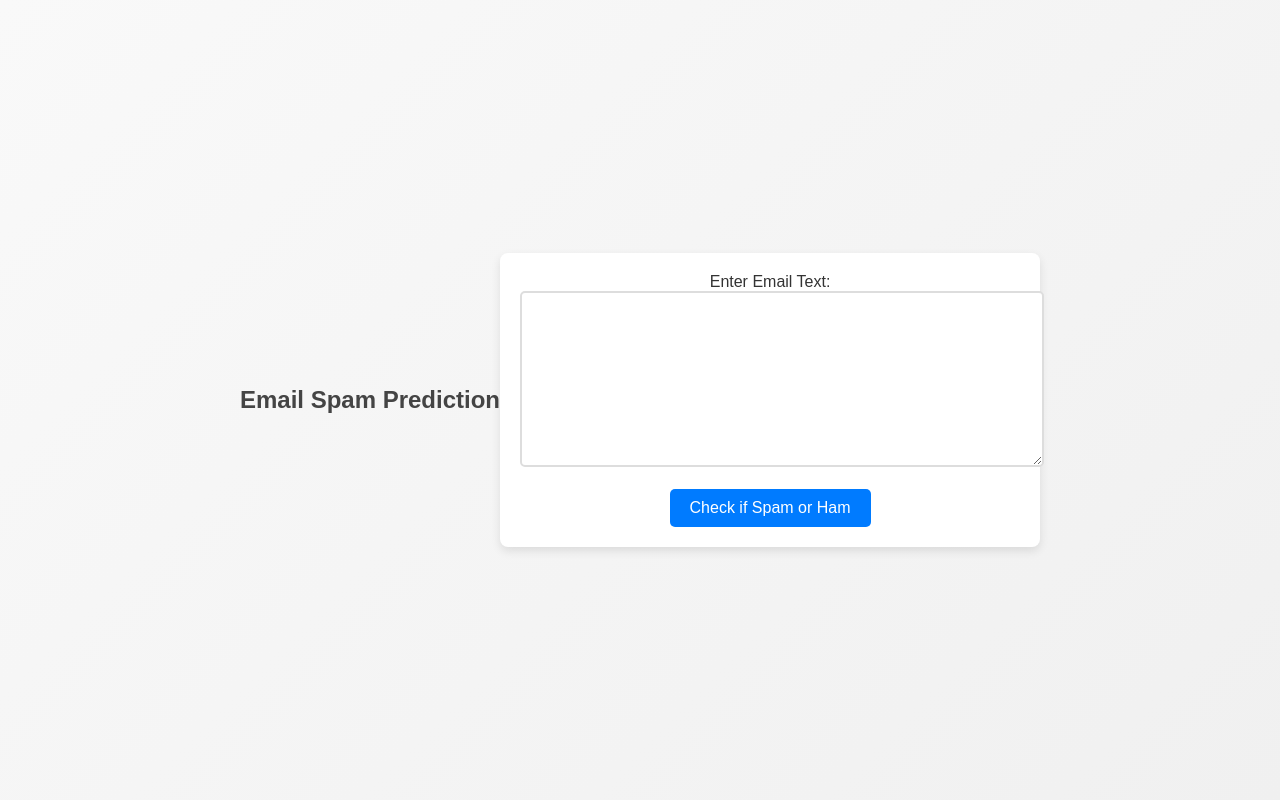
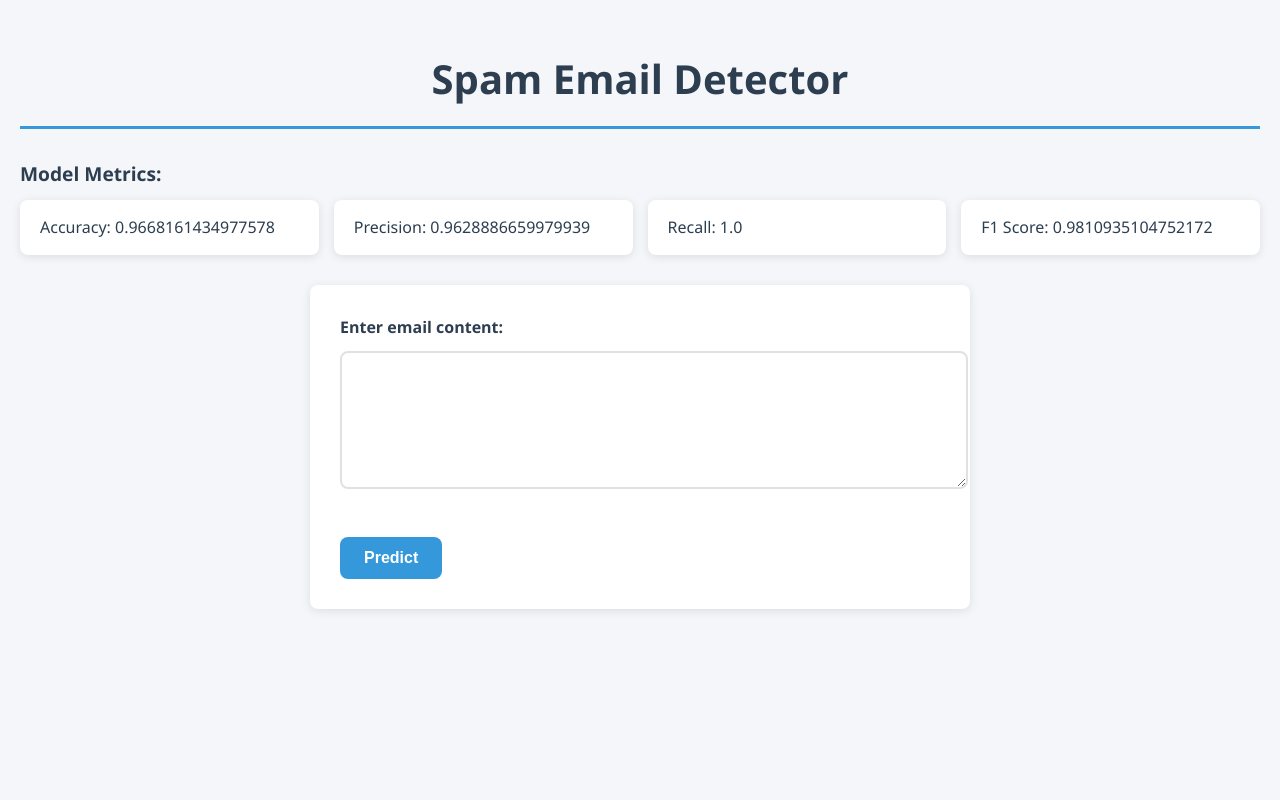
Before and after one commit to omkarkale2810/Spam_Email_Detector, a Flask app: page / in a window 1280 px wide. Run offline with Flask 3, Linux system fonts and the light colour scheme.

Commit message:
changed UI

```diff
--- a/app.py
+++ b/app.py
@@ -1,44 +1,78 @@
 from flask import Flask, render_template, request
 import pandas as pd
 import numpy as np
+import pickle
+import os
 from sklearn.model_selection import train_test_split
 from sklearn.feature_extraction.text import TfidfVectorizer
 from sklearn.linear_model import LogisticRegression
-from sklearn.metrics import accuracy_score
+from sklearn.metrics import accuracy_score, precision_score, recall_score, f1_score
 
 app = Flask(__name__)
 
-# Load the dataset and preprocess
-raw_mail_data = pd.read_csv("./mail_data.csv")
-mail_data = raw_mail_data.where(pd.notnull(raw_mail_data), '')
+# Paths to save the model, vectorizer, and metrics
+MODEL_PATH = './spam_detector_model.pkl'
+VECTORIZER_PATH = './vectorizer.pkl'
+METRICS_PATH = './metrics.pkl'
 
-# Label encoding: 'ham' as 1 and 'spam' as 0
-mail_data.loc[mail_data['Category'] == 'spam', 'Category'] = 0
-mail_data.loc[mail_data['Category'] == 'ham', 'Category'] = 1
+metrics = {'accuracy': None, 'precision': None, 'recall': None, 'f1': None}
 
-# Split the data into features (X) and labels (Y)
-x = mail_data['Message']
-y = mail_data['Category']
+def train_and_save_model():
+    # Load and preprocess dataset
+    raw_mail_data = pd.read_csv("./mail_data.csv")
+    mail_data = raw_mail_data.where(pd.notnull(raw_mail_data), '')
 
-# Split into training and testing sets
-x_train, x_test, y_train, y_test = train_test_split(x, y, test_size=0.2, random_state=3)
+    # Label encoding: 'ham' as 1 and 'spam' as 0
+    mail_data.loc[mail_data['Category'] == 'spam', 'Category'] = 0
+    mail_data.loc[mail_data['Category'] == 'ham', 'Category'] = 1
 
-# Feature extraction using TfidfVectorizer
-feature_extraction = TfidfVectorizer(min_df=1, stop_words='english', lowercase=True)
-x_train_features = feature_extraction.fit_transform(x_train)
-x_test_features = feature_extraction.transform(x_test)
+    # Split into features (X) and labels (Y)
+    x = mail_data['Message']
+    y = mail_data['Category']
 
-# Convert labels to integers
-y_train = y_train.astype('int')
-y_test = y_test.astype('int')
+    # Split data into training and testing sets
+    x_train, x_test, y_train, y_test = train_test_split(x, y, test_size=0.2, random_state=3)
 
-# Model training using Logistic Regression
-model = LogisticRegression()
-model.fit(x_train_features, y_train)
+    # Feature extraction
+    feature_extraction = TfidfVectorizer(min_df=1, stop_words='english', lowercase=True)
+    x_train_features = feature_extraction.fit_transform(x_train)
+    x_test_features = feature_extraction.transform(x_test)
+
+    # Model training
+    model = LogisticRegression()
+    model.fit(x_train_features, y_train.astype('int'))
+
+    # Save the model and vectorizer using pickle
+    with open(MODEL_PATH, 'wb') as model_file:
+        pickle.dump(model, model_file)
+    with open(VECTORIZER_PATH, 'wb') as vectorizer_file:
+        pickle.dump(feature_extraction, vectorizer_file)
+
+    # Calculate metrics
+    y_pred = model.predict(x_test_features)
+    metrics['accuracy'] = accuracy_score(y_test.astype('int'), y_pred)
+    metrics['precision'] = precision_score(y_test.astype('int'), y_pred)
+    metrics['recall'] = recall_score(y_test.astype('int'), y_pred)
+    metrics['f1'] = f1_score(y_test.astype('int'), y_pred)
+
+    # Save metrics to a file
+    with open(METRICS_PATH, 'wb') as metrics_file:
+        pickle.dump(metrics, metrics_file)
+
+# Load model, vectorizer, and metrics if they exist; otherwise, train and save them
+if os.path.exists(MODEL_PATH) and os.path.exists(VECTORIZER_PATH) and os.path.exists(METRICS_PATH):
+    with open(MODEL_PATH, 'rb') as model_file:
+        model = pickle.load(model_file)
+    with open(VECTORIZER_PATH, 'rb') as vectorizer_file:
+        feature_extraction = pickle.load(vectorizer_file)
+    with open(METRICS_PATH, 'rb') as metrics_file:
+        metrics = pickle.load(metrics_file)
+else:
+    train_and_save_model()
 
 @app.route('/')
 def index():
-    return render_template('index.html')
+    return render_template('index.html', accuracy=metrics['accuracy'], precision=metrics['precision'], recall=metrics['recall'], f1=metrics['f1'])
 
 @app.route('/predict', methods=['POST'])
 def predict():
@@ -53,10 +87,7 @@ def predict():
         prediction = model.predict(input_data_features)
 
         # Render the result
-        if prediction[0] == 1:
-            result = "Ham (Not Spam)"
-        else:
-            result = "Spam"
+        result = "Ham (Not Spam)" if prediction[0] == 1 else "Spam"
 
         return render_template('result.html', prediction=result)
 
--- a/static/style.css
+++ b/static/style.css
@@ -1,93 +1,127 @@
-/* General styling for body */
-body {
-    font-family: 'Arial', sans-serif;
-    background: linear-gradient(135deg, #f9f9f9, #f0f0f0);
-    margin: 0;
-    padding: 0;
-    display: flex;
-    justify-content: center;
-    align-items: center;
-    height: 100vh;
-    color: #333;
+/* Modern color scheme and base styles */
+:root {
+    --primary-color: #2c3e50;
+    --accent-color: #3498db;
+    --background-color: #f5f6fa;
+    --success-color: #2ecc71;
+    --text-color: #2c3e50;
+    --border-radius: 8px;
+    --box-shadow: 0 2px 10px rgba(0, 0, 0, 0.1);
 }
 
-/* Style the form container */
-form {
-    background: #fff;
+body {
+    font-family: 'Segoe UI', Tahoma, Geneva, Verdana, sans-serif;
+    line-height: 1.6;
+    margin: 0;
     padding: 20px;
-    border-radius: 8px;
-    box-shadow: 0 4px 10px rgba(0, 0, 0, 0.1);
-    max-width: 500px;
-    width: 100%;
-    text-align: center;
+    background-color: var(--background-color);
+    color: var(--text-color);
 }
 
-/* Heading style */
-h2 {
-    color: #444;
-    margin-bottom: 20px;
-    font-size: 24px;
+/* Header styling */
+h1 {
+    color: var(--primary-color);
+    text-align: center;
+    font-size: 2.5em;
+    margin-bottom: 30px;
+    padding-bottom: 15px;
+    border-bottom: 3px solid var(--accent-color);
 }
 
-/* Style for textarea input */
+/* Metrics section styling */
+p {
+    font-size: 1.2em;
+    font-weight: 600;
+    margin-bottom: 10px;
+    color: var(--primary-color);
+}
+
+ul {
+    list-style: none;
+    padding: 0;
+    margin: 0 0 30px 0;
+    display: grid;
+    grid-template-columns: repeat(auto-fit, minmax(200px, 1fr));
+    gap: 15px;
+}
+
+li {
+    background: white;
+    padding: 15px 20px;
+    border-radius: var(--border-radius);
+    box-shadow: var(--box-shadow);
+    transition: transform 0.2s ease;
+}
+
+li:hover {
+    transform: translateY(-2px);
+}
+
+/* Form styling */
+form {
+    max-width: 600px;
+    margin: 0 auto;
+    background: white;
+    padding: 30px;
+    border-radius: var(--border-radius);
+    box-shadow: var(--box-shadow);
+}
+
+label {
+    display: block;
+    margin-bottom: 10px;
+    font-weight: 600;
+    color: var(--primary-color);
+}
+
 textarea {
     width: 100%;
-    padding: 10px;
-    border: 2px solid #ddd;
-    border-radius: 5px;
+    padding: 12px;
+    border: 2px solid #e1e1e1;
+    border-radius: var(--border-radius);
     font-size: 16px;
+    transition: border-color 0.3s ease;
     resize: vertical;
-    transition: border-color 0.3s;
+    font-family: inherit;
 }
 
 textarea:focus {
-    border-color: #007bff;
     outline: none;
+    border-color: var(--accent-color);
 }
 
-/* Button style */
 input[type="submit"] {
-    background-color: #007bff;
+    background-color: var(--accent-color);
     color: white;
-    padding: 10px 20px;
+    padding: 12px 24px;
     border: none;
-    border-radius: 5px;
+    border-radius: var(--border-radius);
+    cursor: pointer;
     font-size: 16px;
-    cursor: pointer;
+    font-weight: 600;
     transition: background-color 0.3s ease;
+    margin-top: 15px;
 }
 
 input[type="submit"]:hover {
-    background-color: #0056b3;
+    background-color: #2980b9;
 }
 
-/* Style the prediction result container */
-.prediction-container {
-    background: #fff;
-    padding: 20px;
-    border-radius: 8px;
-    box-shadow: 0 4px 10px rgba(0, 0, 0, 0.1);
-    max-width: 400px;
-    text-align: center;
+/* Responsive design */
+@media (max-width: 768px) {
+    body {
+        padding: 15px;
     }
 
-/* Style for the result text */
-p {
-    font-size: 18px;
-    margin: 20px 0;
-    color: #333;
+    ul {
+        grid-template-columns: 1fr;
     }
 
-/* Back link styling */
-a {
-    display: inline-block;
-    text-decoration: none;
-    color: #007bff;
-    margin-top: 20px;
-    font-size: 16px;
-    transition: color 0.3s ease;
+    form {
+        padding: 20px;
     }
 
-a:hover {
-    color: #0056b3;
+    h1 {
+        font-size: 2em;
     }
+}
--- a/templates/index.html
+++ b/templates/index.html
@@ -2,17 +2,22 @@
 <html lang="en">
 <head>
     <meta charset="UTF-8">
-    <meta name="viewport" content="width=device-width, initial-scale=1.0">
-    <title>Email Spam Prediction</title>
+    <title>Spam Email Detector</title>
     <link rel="stylesheet" href="{{ url_for('static', filename='style.css') }}">
-
 </head>
 <body>
-    <h2>Email Spam Prediction</h2>
-    <form action="/predict" method="POST">
-        <label for="email">Enter Email Text:</label><br>
-        <textarea id="email" name="email" rows="8" cols="50" required></textarea><br><br>
-        <input type="submit" value="Check if Spam or Ham">
+    <h1>Spam Email Detector</h1>
+    <p>Model Metrics:</p>
+    <ul>
+        <li>Accuracy: {{ accuracy }}</li>
+        <li>Precision: {{ precision }}</li>
+        <li>Recall: {{ recall }}</li>
+        <li>F1 Score: {{ f1 }}</li>
+    </ul>
+    <form action="/predict" method="post">
+        <label for="email">Enter email content:</label>
+        <textarea id="email" name="email" rows="5" cols="40"></textarea><br><br>
+        <input type="submit" value="Predict">
     </form>
 </body>
 </html>
--- a/templates/result.html
+++ b/templates/result.html
@@ -4,7 +4,7 @@
     <meta charset="UTF-8">
     <meta name="viewport" content="width=device-width, initial-scale=1.0">
     <title>Prediction Result</title>
-    <link rel="stylesheet" href="{{ url_for('static', filename='style.css') }}">
+    <link rel="stylesheet" href="{{ url_for('static', filename='styles.css') }}">
 
 </head>
 <body>
```
Also changed, not shown: static/styles.css (added, +152 -0 lines), 3 other files. Lines whose indentation alone changed are shown as unchanged.
